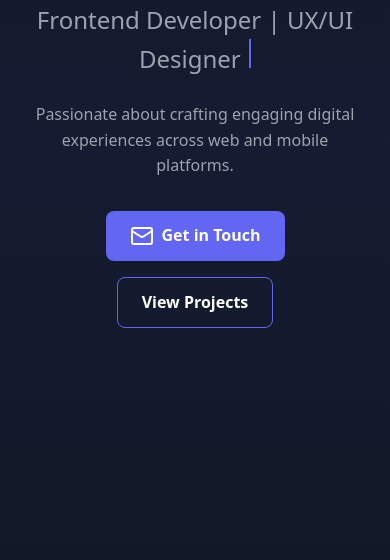
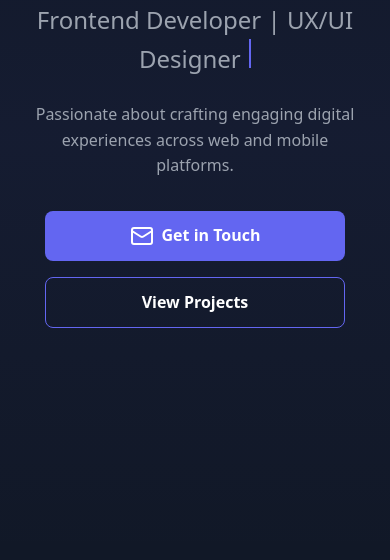
Before and after one commit to d-k0de/My_Portfolio, a plain HTML site: page index.html in a window 390 px wide. Shown: the part 284-844 px from the top of the page. Drawn offline with nearby package versions, Linux system fonts and the light colour scheme.

Commit message:
update css

```diff
--- a/styles.css
+++ b/styles.css
@@ -183,6 +183,7 @@ h1, h2, h3 {
     margin: 2rem 0;
     text-align: center;
     align-items: center;
+
 }
 
 .social-links {
@@ -224,10 +225,17 @@ nav a:hover {
 
     .cta-buttons {
         flex-direction: column;
-        justify-items: center;
-        padding: 0 2rem;
+        gap: 1rem;
+        width: 100%;
+        padding: 0 1rem;
+    }
+
+    .cta-buttons .btn {
+        width: 100%;
+        max-width: 300px; /* Optional: prevents buttons from getting too wide */
+        display: flex;
+        justify-content: center;
         align-items: center;
-        text-align: center;
     }
 }
 
```
